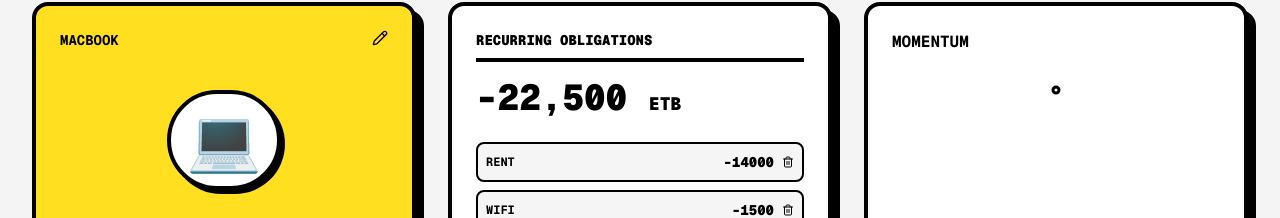
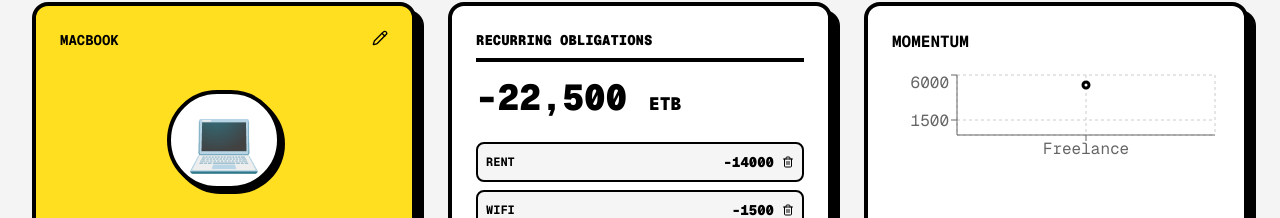
Before and after one commit to natebemakingshii/INCOME-TRACKER, a Next.js app: page / in a window 1280 px wide. Shown: the part 222-440 px from the top of the page. Built offline with nearby package versions, Linux system fonts and the light colour scheme; no server answers; the database is empty.

Commit message:
feat: enhance chart visualization by adding grid and axes to LineChart component

```diff
--- a/app/page.tsx
+++ b/app/page.tsx
@@ -3,7 +3,7 @@ import { useState, useEffect, useMemo } from 'react';
 import { db } from './lib/firebase';
 import { doc, getDoc, setDoc } from 'firebase/firestore';
 import { Trash2, X, Trash, Pencil, Check } from 'lucide-react';
-import { LineChart, Line, ResponsiveContainer } from 'recharts';
+import { LineChart, Line, ResponsiveContainer, CartesianGrid, XAxis, YAxis } from 'recharts';
 
 export default function HUD() {
   const [mounted, setMounted] = useState(false);
@@ -158,7 +158,14 @@ export default function HUD() {
 
         <div className="border-4 border-black p-6 bg-white shadow-[8px_8px_0px_0px_rgba(0,0,0,1)] rounded-2xl">
           <h2 className="font-bold mb-4">MOMENTUM</h2>
-          <ResponsiveContainer width="100%" height={100}><LineChart data={chartData}><Line type="monotone" dataKey="value" stroke="#000" strokeWidth={3} /></LineChart></ResponsiveContainer>
+          <ResponsiveContainer width="100%" height={100}>
+            <LineChart data={chartData}>
+              <CartesianGrid strokeDasharray="3 3" />
+              <XAxis dataKey="name" />
+              <YAxis />
+              <Line type="monotone" dataKey="value" stroke="#000" strokeWidth={3} />
+            </LineChart>
+          </ResponsiveContainer>
         </div>
       </div>
 
```
